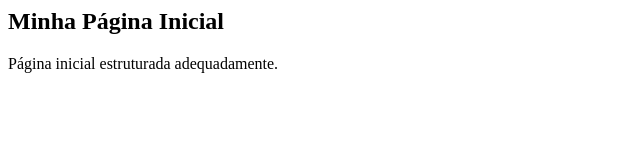
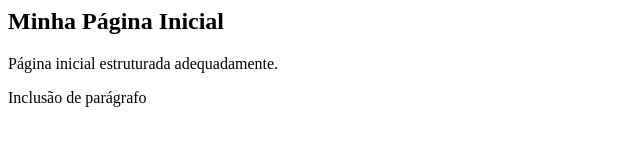
Before and after one commit to joaogdcarvalho/curso-git-iniciantes, a plain HTML site: page index.html in a window 1280 px wide. Shown: the whole page, without its empty margins (0-640 px from the left). Drawn offline with Linux system fonts and the light colour scheme.

Commit message:
inclusão novo parágrafo

```diff
--- a/index.html
+++ b/index.html
@@ -8,5 +8,6 @@
 	<body>
 		<h2>Minha Página Inicial</h2>
 		<p>Página inicial estruturada adequadamente.
+		<p>Inclusão de parágrafo
 	</body>
 </html>
```
